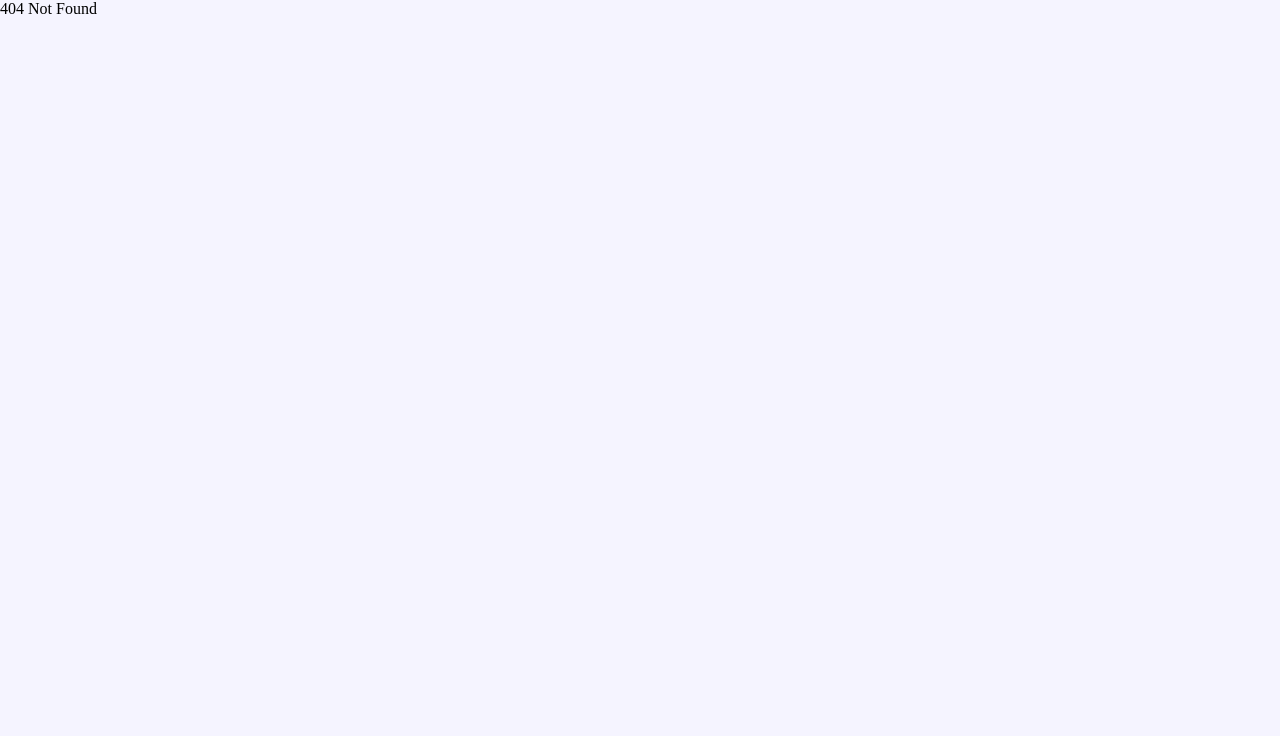
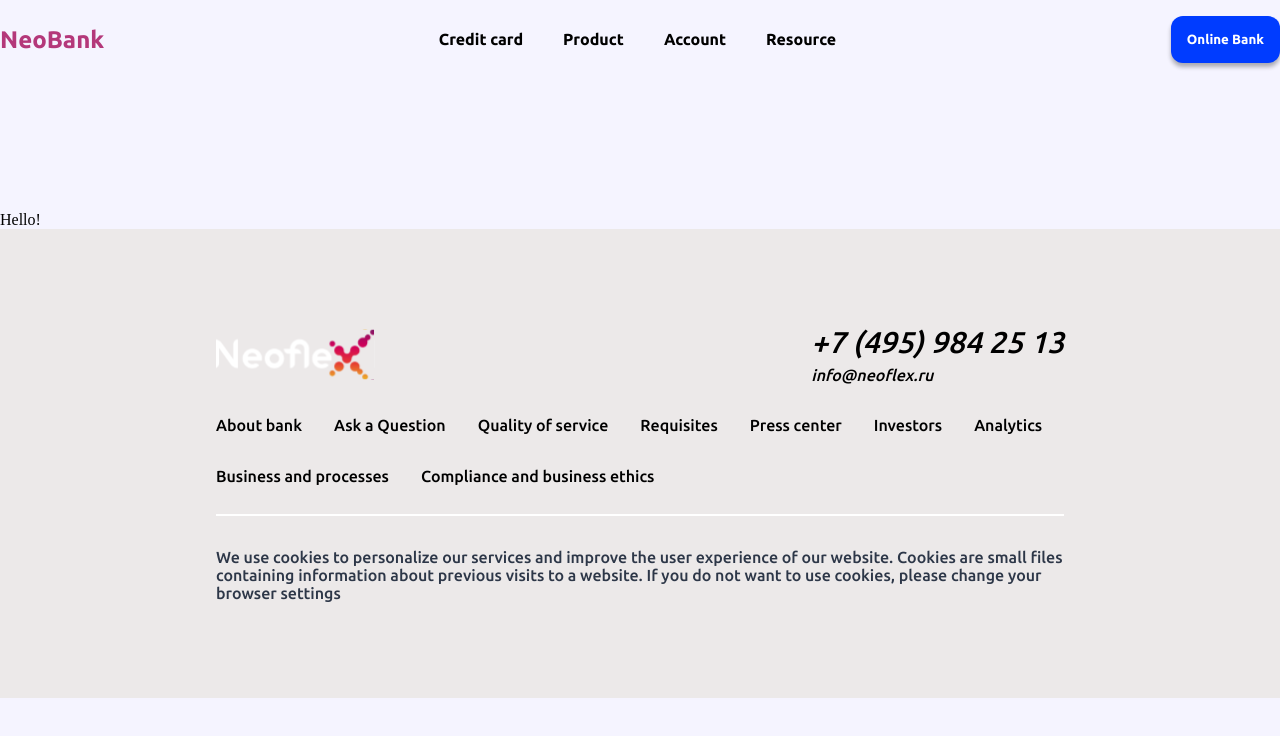
Before and after one commit to NyanLight/neoflex-project, a React (Vite) app: page /loan in a window 1280 px wide. Before the commit this address had no page. Shown: the top 736 px of the page. Built offline with nearby package versions, Linux system fonts and the light colour scheme.

Commit message:
create loan page and rename link component to avoid conflict with router built-in links

```diff
--- a/src/components/Footer/Footer.tsx
+++ b/src/components/Footer/Footer.tsx
@@ -1,8 +1,8 @@
 import classes from './Footer.module.css';
-import type { Link } from '../../types/Link.type';
+import type { CustomLink } from '../../types/Link.type';
 
 export function Footer() {
-  const links: Link[] = [
+  const links: CustomLink[] = [
     { key: 1, name: 'About bank', url: 'example.com' },
     { key: 2, name: 'Ask a Question', url: 'example.com' },
     { key: 3, name: 'Quality of service', url: 'example.com' },
--- a/src/components/Header/Header.tsx
+++ b/src/components/Header/Header.tsx
@@ -1,9 +1,9 @@
 import { Button } from '../../ui/Button/Button';
-import type { Link } from '../../types/Link.type';
+import type { CustomLink } from '../../types/Link.type';
 import classes from './Header.module.css';
 
 export function Header() {
-  const links: Link[] = [
+  const links: CustomLink[] = [
     {
       key: 1,
       name: 'Credit card',
--- a/src/main.tsx
+++ b/src/main.tsx
@@ -10,6 +10,7 @@ import '@fontsource-variable/nunito-sans/index.css';
 import './index.css';
 import HomePage from './pages/HomePage';
 import { Layout } from './pages/Layout';
+import { Loan } from './pages/Loan';
 
 
 
@@ -22,6 +23,10 @@ const router = createBrowserRouter([
         path: '/',
         element: <HomePage />,
       },
+      {
+        path: '/loan',
+        element: <Loan />,
+      }
     ]
   }
 ]);
--- /dev/null
+++ b/src/pages/Loan.tsx
@@ -0,0 +1,7 @@
+export function Loan () {
+    return (
+        <div>
+            Hello!
+        </div>
+    )
+}
--- a/src/types/Link.type.ts
+++ b/src/types/Link.type.ts
@@ -1,4 +1,4 @@
-export type Link = {
+export type CustomLink = {
   key: number;
   name: string;
   url: string;
```
